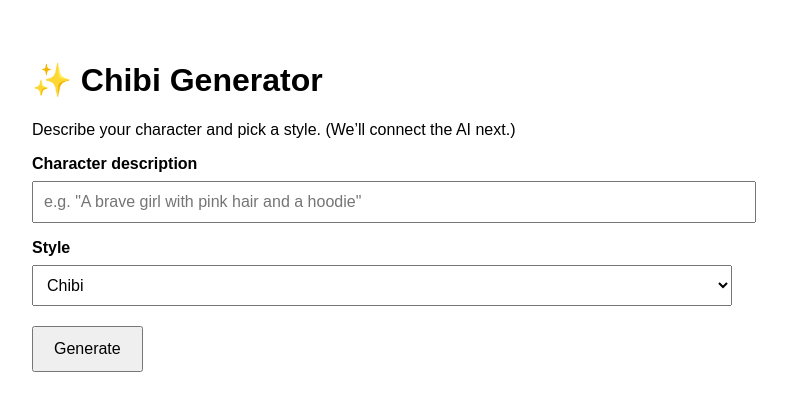
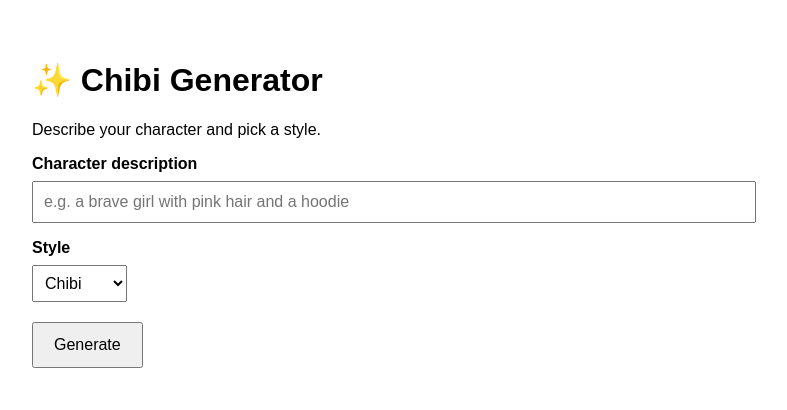
Before and after one commit to elianydigitalwonder-bot/System-prompt-engine-, a Next.js app: page / in a window 1280 px wide. Shown: the top 410 px of the page, without its empty margins (8-795 px from the left). Built offline with nearby package versions, Linux system fonts and the light colour scheme.

Commit message:
fix: clean page.js and restore UI

```diff
--- a/app/page.js
+++ b/app/page.js
@@ -7,57 +7,94 @@ export default function Home() {
   const [style, setStyle] = useState("chibi");
   const [message, setMessage] = useState("");
 
-  function handleGenerate() {
-    setMessage(`Got it! Style: ${style}. Prompt: ${prompt || "(empty)"}`);
+  async function handleGenerate() {
+    setMessage("Generating...");
+
+    try {
+      const res = await fetch("/api/generate", {
+        method: "POST",
+        headers: { "Content-Type": "application/json" },
+        body: JSON.stringify({ prompt, style }),
+      });
+
+      const data = await res.json();
+      setMessage(JSON.stringify(data, null, 2));
+    } catch (err) {
+      setMessage("Error generating character");
+    }
   }
 
   return (
-    <main style={{ padding: "40px", fontFamily: "Arial, sans-serif", maxWidth: 700 }}>
+    <main
+      style={{
+        padding: 40,
+        fontFamily: "Arial, sans-serif",
+        maxWidth: 700,
+      }}
+    >
       <h1>✨ Chibi Generator</h1>
 
-      <p>Describe your character and pick a style. (We’ll connect the AI next.)</p>
+      <p>Describe your character and pick a style.</p>
 
       <label style={{ display: "block", marginTop: 16, fontWeight: "bold" }}>
         Character description
       </label>
+
       <input
         value={prompt}
         onChange={(e) => setPrompt(e.target.value)}
-        placeholder='e.g. "A brave girl with pink hair and a hoodie"'
-        style={{ width: "100%", padding: 10, marginTop: 8, fontSize: 16 }}
+        placeholder="e.g. a brave girl with pink hair and a hoodie"
+        style={{
+          width: "100%",
+          padding: 10,
+          marginTop: 8,
+          fontSize: 16,
+        }}
       />
 
       <label style={{ display: "block", marginTop: 16, fontWeight: "bold" }}>
         Style
       </label>
+
       <select
         value={style}
         onChange={(e) => setStyle(e.target.value)}
-        style={{ width: "100%", padding: 10, marginTop: 8, fontSize: 16 }}
+        style={{
+          marginTop: 8,
+          padding: 8,
+          fontSize: 16,
+        }}
       >
         <option value="chibi">Chibi</option>
         <option value="anime">Anime</option>
-        <option value="watercolor">Watercolor</option>
-        <option value="pixel">Pixel</option>
+        <option value="cartoon">Cartoon</option>
       </select>
 
+      <div style={{ marginTop: 20 }}>
         <button
           onClick={handleGenerate}
           style={{
-          marginTop: 20,
             padding: "12px 20px",
-          fontSize: "16px",
+            fontSize: 16,
             cursor: "pointer",
           }}
         >
           Generate
         </button>
+      </div>
 
-      {message ? (
-        <p style={{ marginTop: 16 }}>
-          <strong>{message}</strong>
-        </p>
-      ) : null}
+      {message && (
+        <pre
+          style={{
+            marginTop: 20,
+            padding: 16,
+            background: "#f4f4f4",
+            whiteSpace: "pre-wrap",
+          }}
+        >
+          {message}
+        </pre>
+      )}
     </main>
   );
 }
```
Lines whose indentation alone changed are shown as unchanged.
